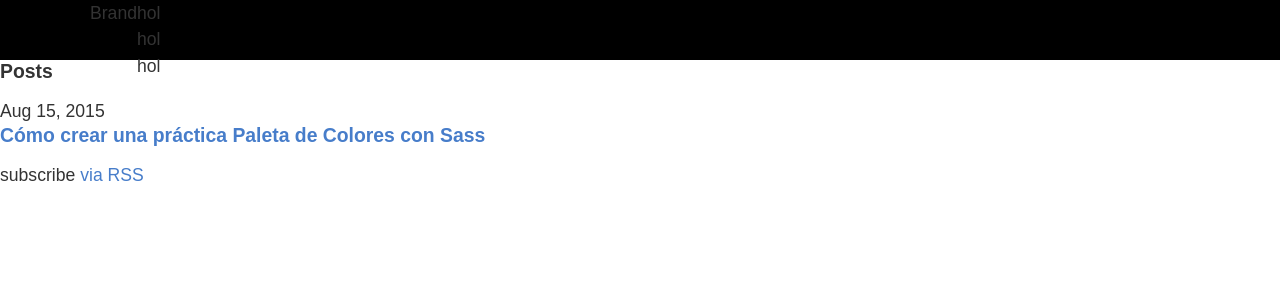
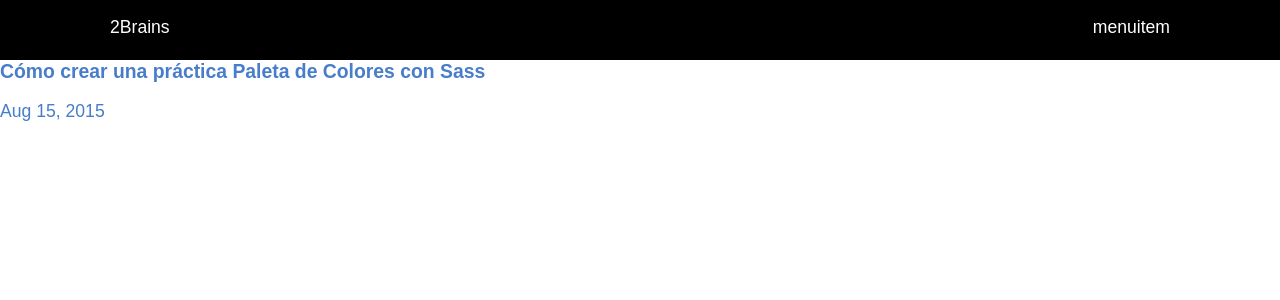
Before and after one commit to 2brainschile/2brainschile.github.io, a Jekyll site: the page built from index.html, in a window 1280 px wide. Shown: the top 300 px of the page. Built offline with Jekyll 4.4.1, drawn with Linux system fonts in a browser that asks for light colours; nearby versions of some CDN libraries; library files that are not in the unit come from our copies.

Commit message:
Add some nav

```diff
--- a/_includes/header.html
+++ b/_includes/header.html
@@ -1,10 +1,12 @@
 <header class="main-header">
   <nav class="main-nav">
-    <span class="brand">Brand</span>
     <ul class="main-nav-list">
-      <li>hol</li>
-      <li>hol</li>
-      <li>hol</li>
+      <li class="brand">
+        <a href="">2Brains</a>
+      </li>
+      <li>
+        <a href="#">menuitem</a>
+      </li>
     </ul>
   </nav>
 </header>
--- a/index.html
+++ b/index.html
@@ -4,20 +4,17 @@ layout: default
 
 <div class="home">
 
-  <h1 class="page-heading">Posts</h1>
-
   <ul class="post-list">
     {% for post in site.posts %}
       <li>
-        <span class="post-meta">{{ post.date | date: "%b %-d, %Y" }}</span>
-
-        <h2>
-          <a class="post-link" href="{{ post.url | prepend: site.baseurl }}">{{ post.title }}</a>
-        </h2>
+        <a href="{{ post.url | prepend: site.baseurl }}">
+          <h2>{{ post.title }}</h2>
+          <span class="post-meta">{{ post.date | date: "%b %-d, %Y" }}</span>
+        </a>
       </li>
     {% endfor %}
   </ul>
 
-  <p class="rss-subscribe">subscribe <a href="{{ "/feed.xml" | prepend: site.baseurl }}">via RSS</a></p>
+  <!-- <p class="rss-subscribe">subscribe <a href="{{ "/feed.xml" | prepend: site.baseurl }}">via RSS</a></p> -->
 
 </div>
```
Also changed, not shown: public/css/app.css (+36 -0 lines), scss/modules/_header.scss (+23 -0 lines), public/css/app.min.css, 1 other file.
